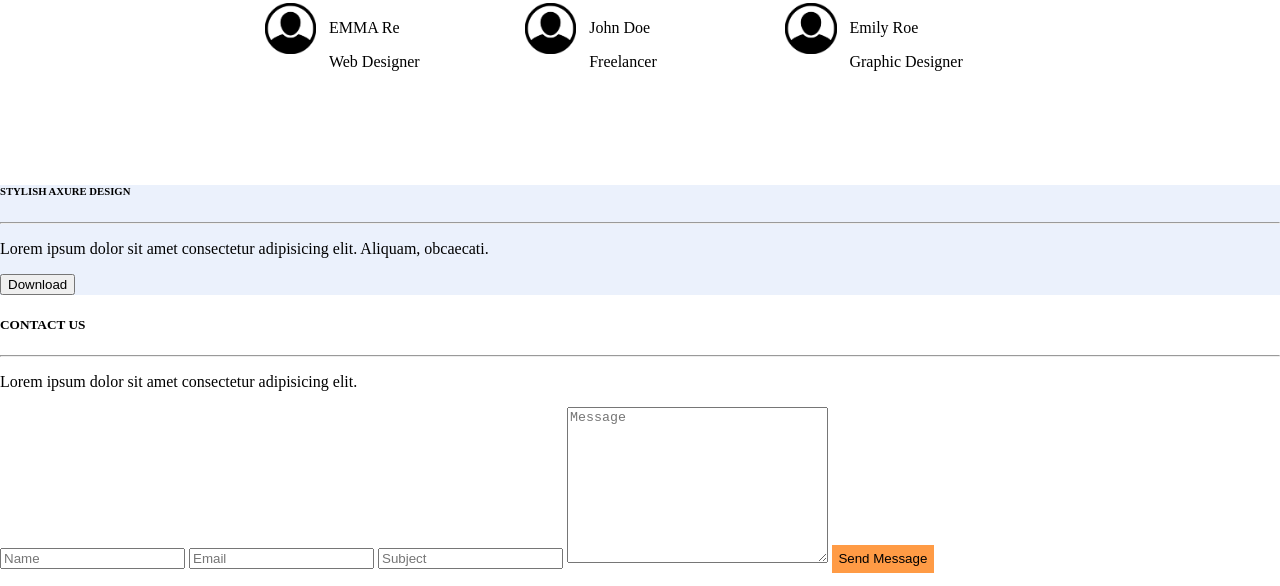
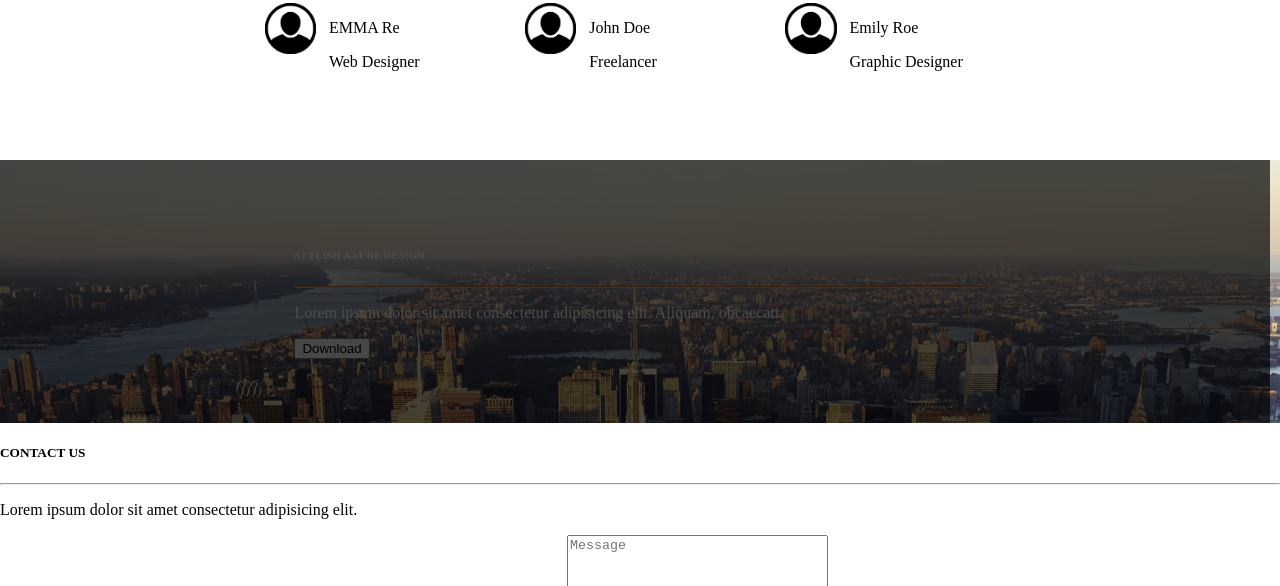
Before and after one commit to donidoni28/rubic, a plain HTML site: page index.html in a window 1280 px wide. Shown: the part 3785-4371 px from the top of the page. Drawn offline with Linux system fonts and the light colour scheme.

Commit message:
css section 7 end

```diff
--- a/index.html
+++ b/index.html
@@ -363,11 +363,13 @@
 
     <!--------------------------------------- START SECTION 7 --------------------------------------->
     <section>
-        <div class="s7 container">
-            <h6>STYLISH AXURE DESIGN</h6>
-            <hr class="orange">
-            <p>Lorem ipsum dolor sit amet consectetur adipisicing elit. Aliquam, obcaecati.</p>
-            <button class="border-white">Download</button>
+        <div class="s7-container">
+            <div class="box-container">
+                <h6>STYLISH AXURE DESIGN</h6>
+                <hr class="orange">
+                <p>Lorem ipsum dolor sit amet consectetur adipisicing elit. Aliquam, obcaecati.</p>
+                <button class="border-white">Download</button>
+            </div>
         </div>
     </section>
     <!--------------------------------------- END SECTION 7 --------------------------------------->
--- a/public/css/style.css
+++ b/public/css/style.css
@@ -307,7 +307,7 @@ section:nth-of-type(2){
     width: 20vw;
     padding-top: 3vw;
 }
-/* --------------------------------------- SECTION 3 --------------------------------------- */
+/* --------------------------------------- SECTION 4 --------------------------------------- */
 .s4-container{
     display: grid;
     padding: 5vw;
@@ -353,7 +353,7 @@ section:nth-of-type(2){
     justify-content: center;
     color: #FF9B45;
 }
-/* --------------------------------------- SECTION 4 --------------------------------------- */
+/* --------------------------------------- SECTION 5 --------------------------------------- */
 .s5-container{
     display: grid;
     padding: 5vw;
@@ -457,7 +457,7 @@ p.orange{
     font-size: medium;
     /* padding: 0vw; */
 }
-/* --------------------------------------- SECTION 5 --------------------------------------- */
+/* --------------------------------------- SECTION 6 --------------------------------------- */
 .s6-container{
     display: grid;
     padding: 5vw;
@@ -514,4 +514,35 @@ p.orange{
     height: 4vw;
     margin-right: 1vw;
 }
-/* --------------------------------------- SECTION 6 --------------------------------------- */
+/* --------------------------------------- SECTION 7 --------------------------------------- */
+.s7-container{
+    position: relative;
+    color: #DFE2E7;
+    background-color: rgba(255, 100, 100, 0.4);
+    background: url('/public/img/glo-empire-state-building-usa.webp');
+    background-repeat: no-repeat;
+    background-attachment: fixed;
+    background-size: 100%;
+    z-index: 1;
+    padding: 5vw;
+}
+.s7-container::before{
+    content: "";
+    position: absolute;
+    top: 0;
+    left: 0;
+    width: 99.2vw;
+    height: 100%;
+    background-color: rgba(0, 0, 0, 0.7);
+    z-index: 2;
+}
+.box-container{
+    display: absolute;
+    width: 60%;
+    margin: 0 auto;
+    z-index: 3000 !important;
+    color: #FFFFFF;
+}
+.box-container hr.orange{
+    border-color: #FF9B45;
+}
```
